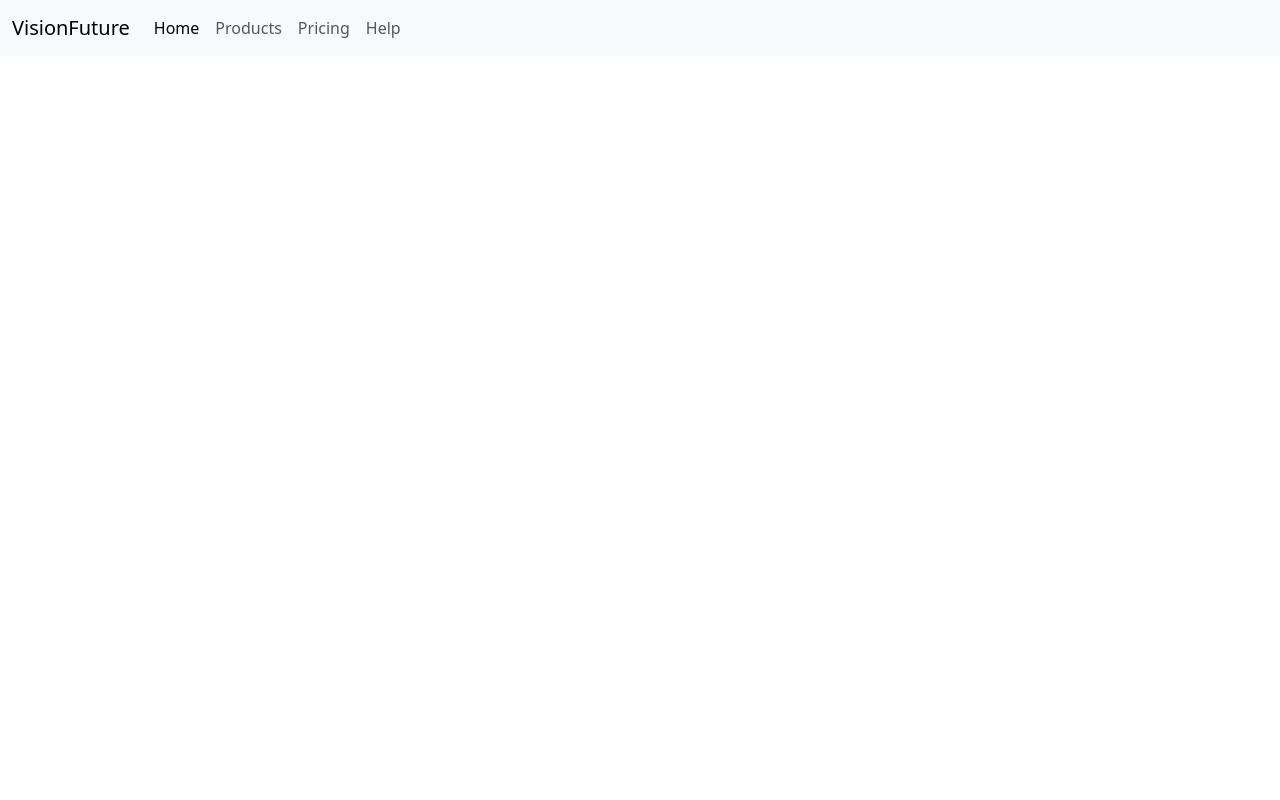
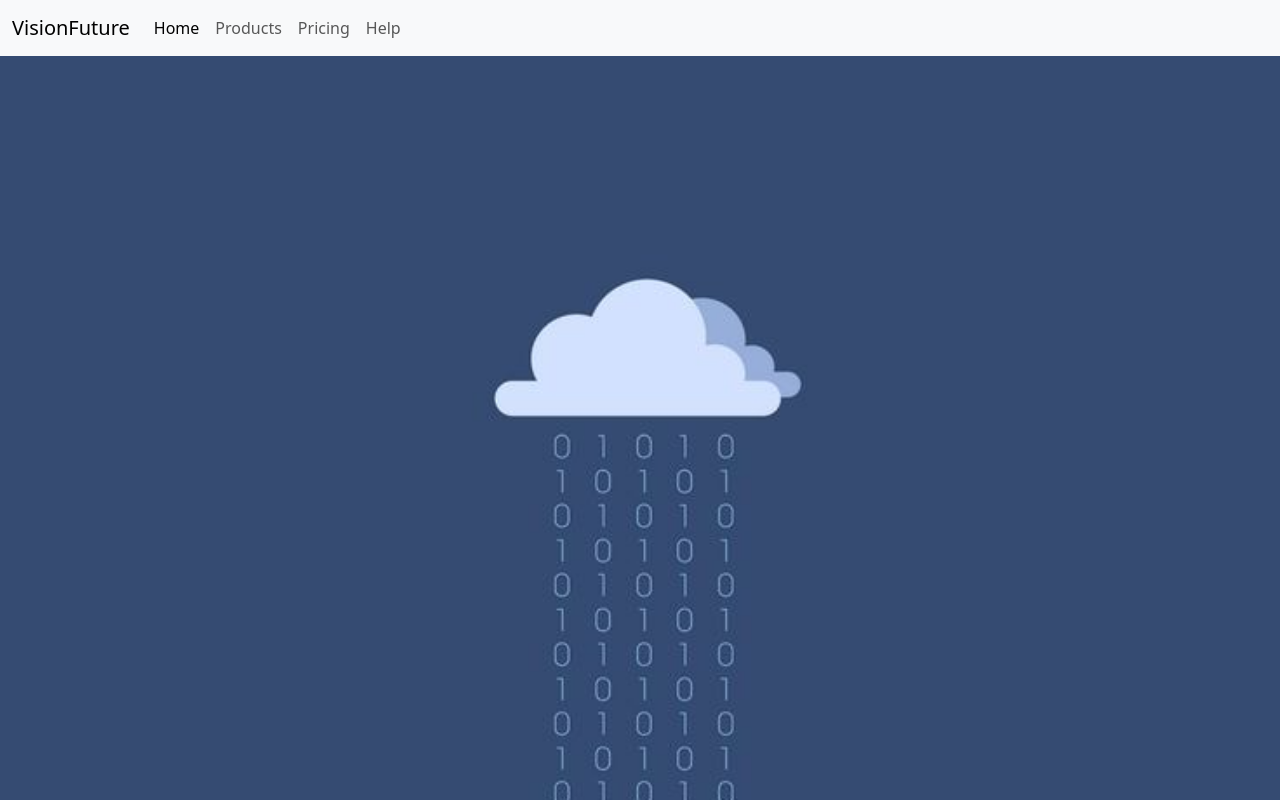
Before and after one commit to codingwithvm/LandingPage, a plain HTML site: page main.html in a window 1280 px wide. Drawn offline with nearby package versions, Linux system fonts and the light colour scheme.

Commit message:
Adição background

```diff
--- a/main.html
+++ b/main.html
@@ -11,6 +11,21 @@
   crossorigin="anonymous"
 />
 </head>
+<style>
+    * {
+        margin: 0;
+        padding: 0;
+        box-sizing: 0;
+    }
+    body {
+        height: 100vh;
+        background-color: black;
+        background-image: url('./WhatsApp\ Image\ 2024-04-29\ at\ 10.51.21.jpeg');
+        background-size: cover;
+        background-repeat: no-repeat;
+        background-position: center center;
+    }
+</style>
 <script
   src="https://cdn.jsdelivr.net/npm/bootstrap@5.3.3/dist/js/bootstrap.bundle.min.js"
   integrity="sha384-YvpcrYf0tY3lHB60NNkmXc5s9fDVZLESaAA55NDzOxhy9GkcIdslK1eN7N6jIeHz"
```
Also changed, not shown: Descrição.txt, WhatsApp Image 2024-04-29 at 10.51.21.jpeg (added), 1 other file.
